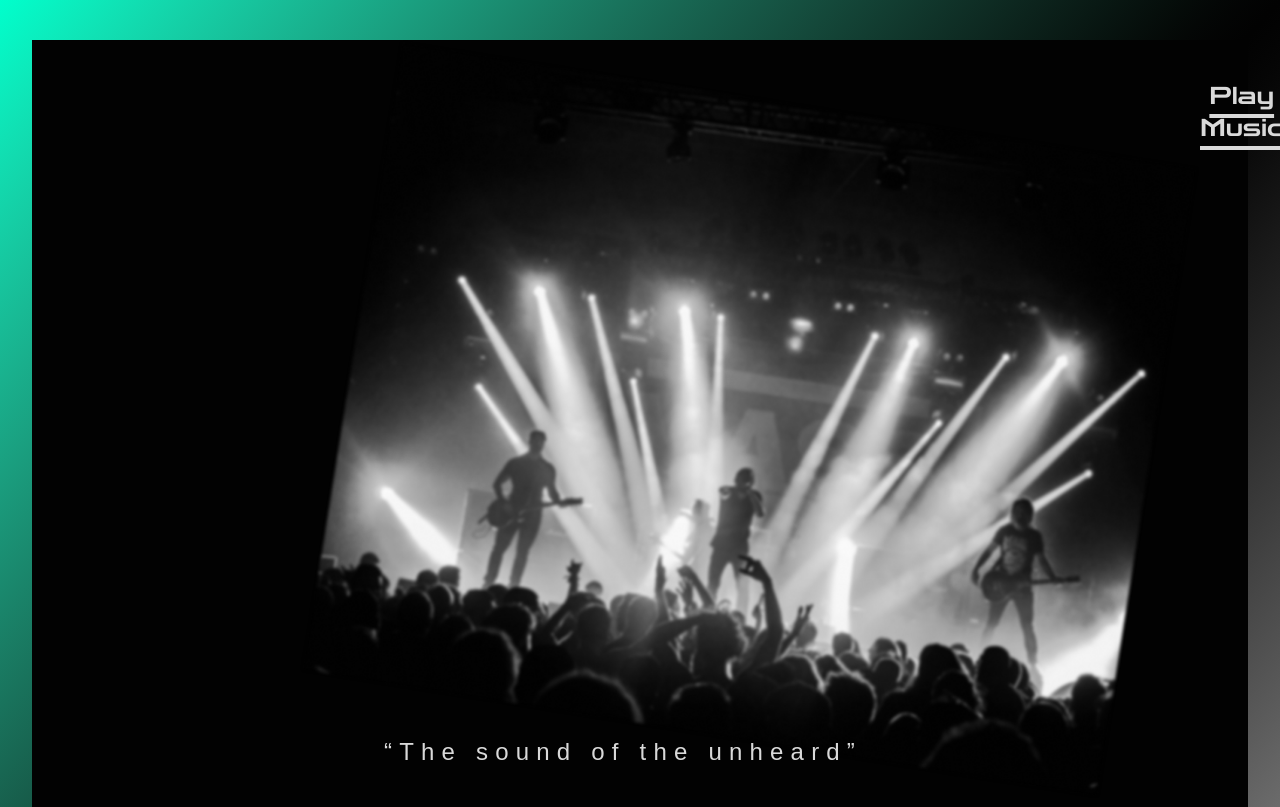
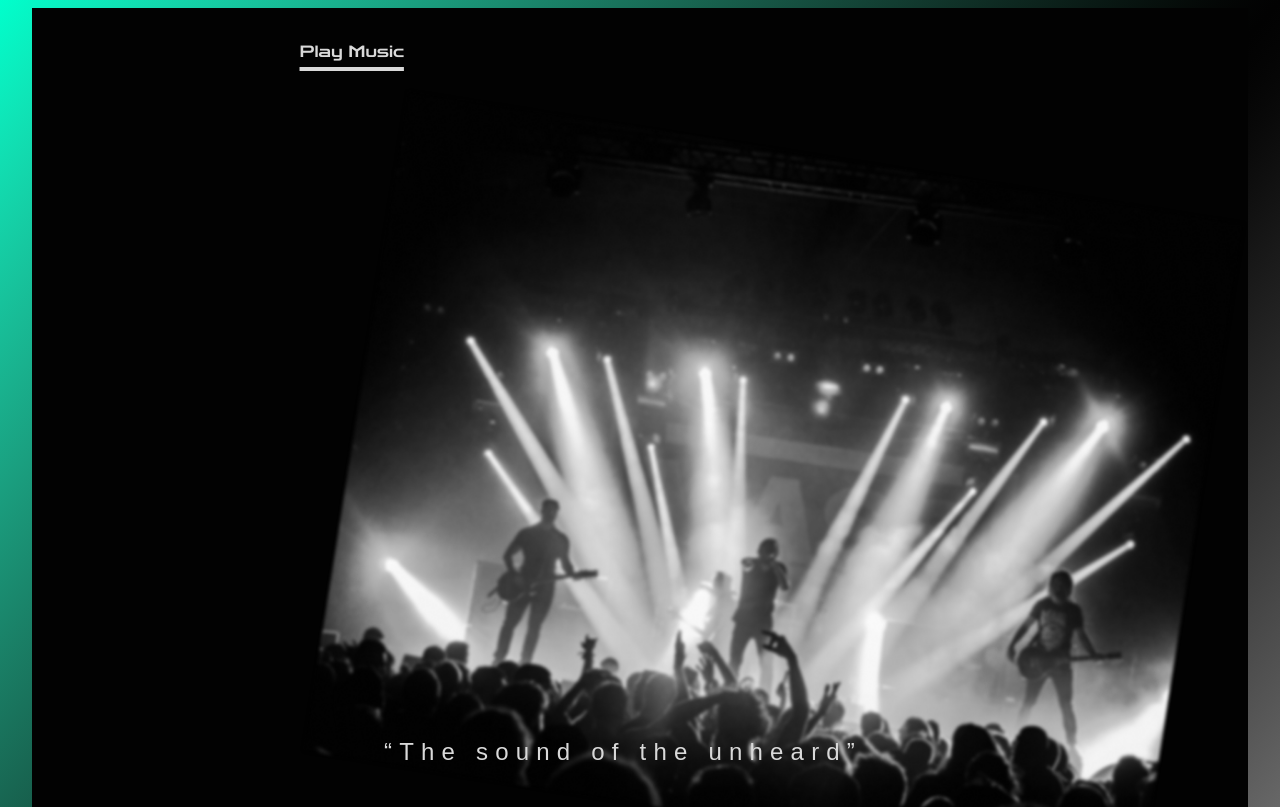
Before and after one commit to AzzADesigns/In-Audio, a React (Vite) app in the folder AzzAudio/: page / in a window 1280 px wide. Shown: the top 807 px of the page. Built offline with nearby package versions, Linux system fonts and the light colour scheme; a web font is replaced by a local one.

Commit message:
preparando el diseño movile

```diff
--- a/AzzAudio/src/App.tsx
+++ b/AzzAudio/src/App.tsx
@@ -4,7 +4,7 @@ import { Banner } from "./components/Banner";
 function App() {
     return (
         <div className="min-h-screen flex-center bg-gradient-to-br from-[#00FFCC] via-[#02271F] via-[#00DEB2] via-[#020202] to-[#D9D9D9]">
-            <div className="bg-[#020202] h-[95%] w-[95%] flex-center mt-10 mb-10">
+            <div className="bg-[#020202] h-[95%] w-[95%] flex-center mt-2 2xl:mt-10 2xl:mb-10">
                 <header className="w-full flex-center">
                     <Banner/>
                 </header>
--- a/AzzAudio/src/components/Banner.tsx
+++ b/AzzAudio/src/components/Banner.tsx
@@ -3,10 +3,10 @@ import React from 'react'
 export const Banner = () => {
     return (
         <section className='flex-center w-full mb-96 '>
-            <div className='2xl:w-full flex justify-between pl-[22%] items-start mr-12 '>
+            <div className='2xl:w-full flex justify-between pl-[22%] items-start 2xl:mr-12 pt-20 2xl:pt-0'>
                 <img src="/banner.png" alt="imagen del banner" className='2xl:w-[1200px] ' />
-                <button className='mt-10 mr-5 cursor-pointer text-tertiary hover:text-secundary  '>
-                    <p className=' text-2xl font-dots underline underline-offset-10 decoration-4 transition-all duration-200 '>Play Music</p>
+                <button className='2xl:mt-10 absolute top-10 2xl:top-0 2xl:relative mr-5 cursor-pointer text-tertiary hover:text-secundary  '>
+                    <p className=' 2xl:text-2xl font-dots underline underline-offset-10 decoration-4 transition-all duration-200 '>Play Music</p>
                 </button>
             </div>
             <div>
```
